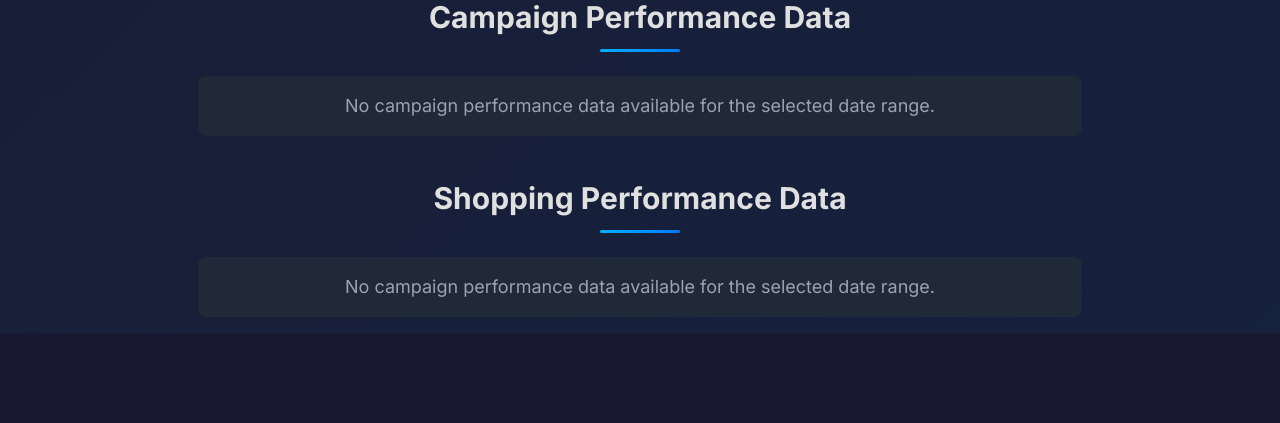
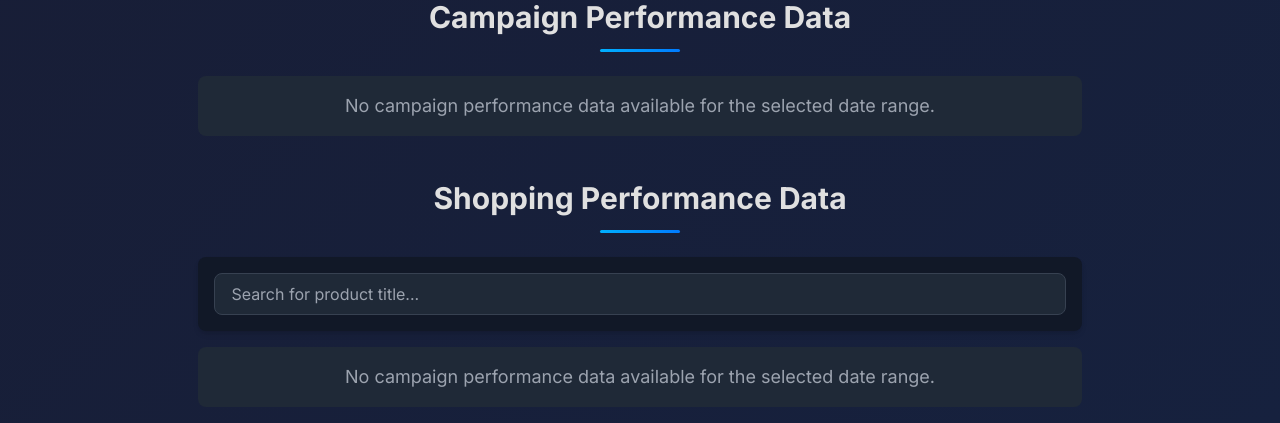
Before and after one commit to Azza434/BPS-Dashboard, a Flask app: page /google_ads_dashboard in a window 1280 px wide. Shown: the part 2184-2607 px from the top of the page. Before the commit the page ends 2517 px from the top, so only its background shows below. Run offline with Flask 3, Linux system fonts and the light colour scheme; data that the repository does not hold is empty; some libraries are stand-ins or nearby versions.

Commit message:
Add search feature

```diff
--- a/templates/google_ads_dashboard.html
+++ b/templates/google_ads_dashboard.html
@@ -406,9 +406,17 @@
             </div>
             {% endif %}
         </div>
-
         <h2 class="section-header">Shopping Performance Data</h2>
-        <div class="table-container">
+        <div class="p-4 bg-gray-900 rounded-lg shadow-md mb-4 flex items-center">
+            <input
+                type="text"
+                id="shoppingSearchInput"
+                onkeyup="filterTable()"
+                class="w-full bg-gray-800 text-gray-300 border border-gray-700 rounded-lg py-2 px-4 focus:outline-none focus:ring-2 focus:ring-blue-500"
+                placeholder="Search for product title..."
+            />
+        </div>
+        <div id="shopping-performance-table" class="table-container">
             {% if shopping_performance %}
             <table class="data-table">
                 <thead>
@@ -594,6 +602,38 @@
         }
         });
     </script>
+    <script>
+    function filterTable() {
+        // Declare variables
+        var input, filter, table, tr, td, i, txtValue;
+        input = document.getElementById("shoppingSearchInput");
+        filter = input.value.toUpperCase();
+
+        // Replace 'shopping-performance-table' with the actual ID of your table
+        table = document.getElementById("shopping-performance-table");
+
+        if (!table) {
+        console.error("Table with ID 'shopping-performance-table' not found.");
+        return;
+        }
+
+        tr = table.getElementsByTagName("tr");
+
+        // Loop through all table rows, and hide those who don't match the search query
+        for (i = 0; i < tr.length; i++) {
+        // Get the cell containing the product title (assuming it's the first cell, index 0)
+        td = tr[i].getElementsByTagName("td")[0];
+        if (td) {
+            txtValue = td.textContent || td.innerText;
+            if (txtValue.toUpperCase().indexOf(filter) > -1) {
+            tr[i].style.display = "";
+            } else {
+            tr[i].style.display = "none";
+            }
+        }
+        }
+    }
+    </script>
 </body>
 
 </html>
```
